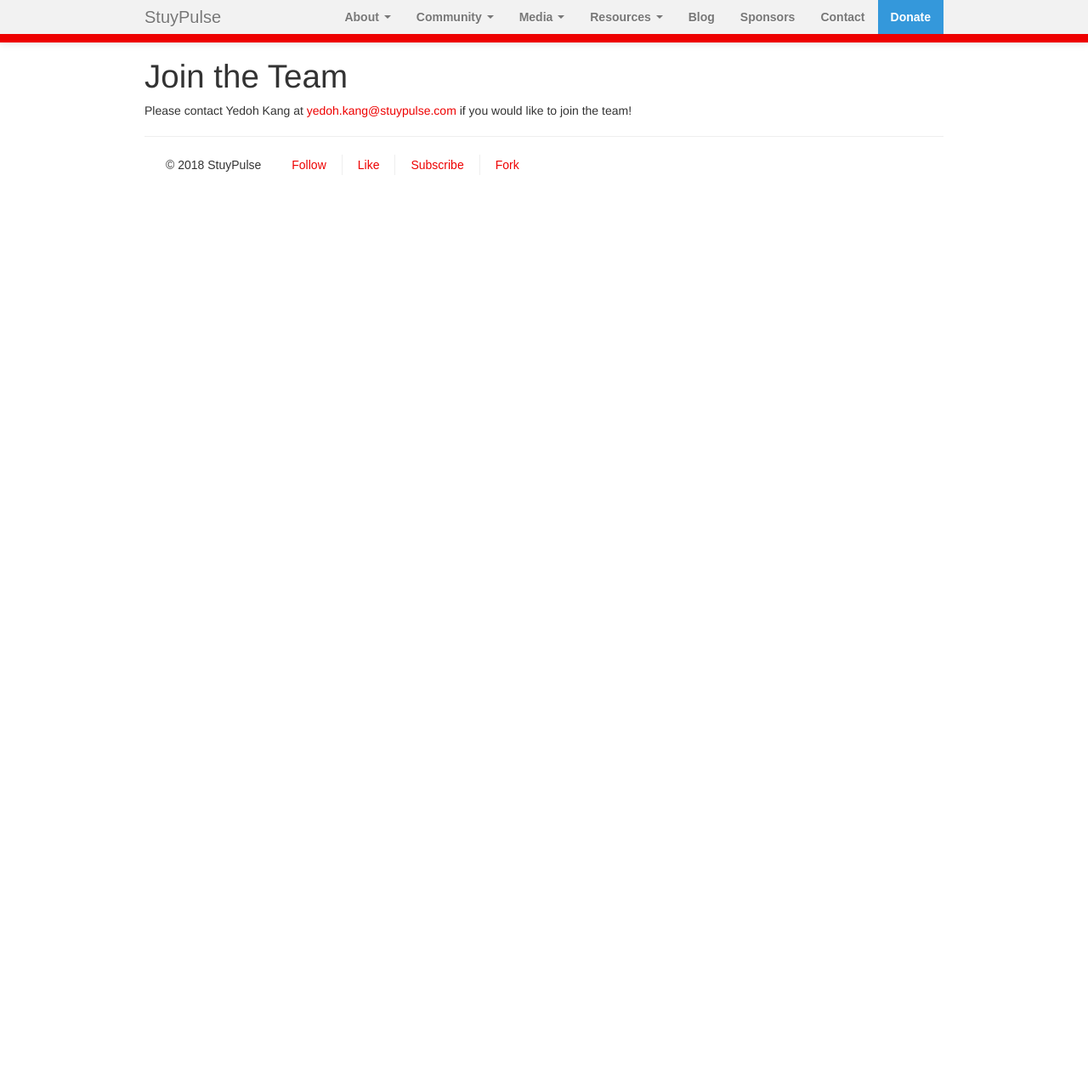
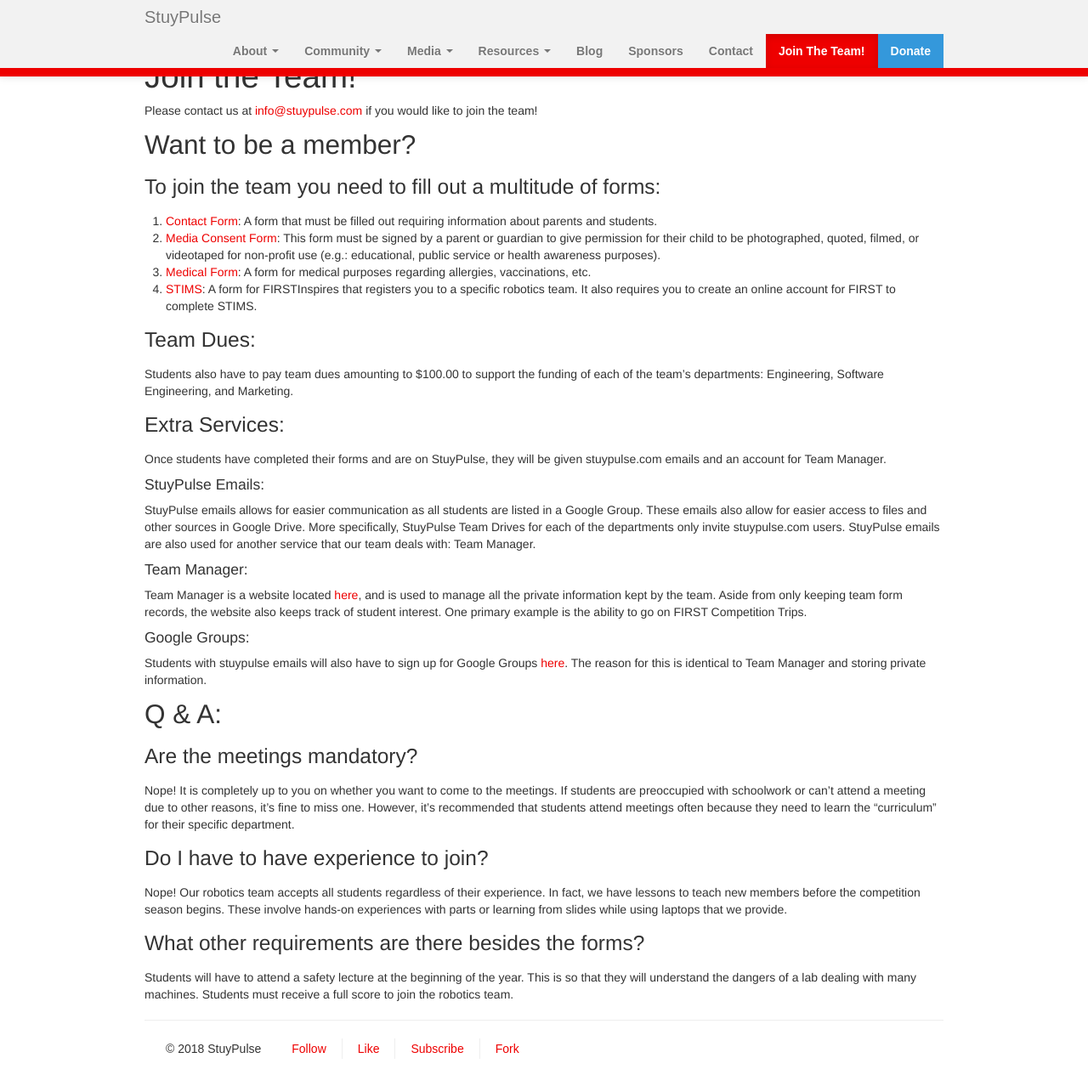
Before and after one commit to StuyPulse/team694.github.io, a Jekyll site: the page built from join/index.md, in a window 1280 px wide and 1286 px high. Shown: the whole window at 85% size. Built offline with Jekyll 4.4.1, drawn with Linux system fonts in a browser that asks for light colours; nearby versions of some CDN libraries.

Commit message:
Add Join The Team! page and Q&A (#142)
* Edit join page and add to nav-bar

* Add q and a, as well as other information on the join team

* Change coby's email to info@stuypulse.com

* Edit the hyperlink in HTML to fix travis errors

* Add typhoeus to html-proofer to lengthen timeout

* Change html to markdown syntax

* Change the addition of a new tab when clicking hyperlink

* Fix Team Manager instances

```diff
--- a/_includes/navbar.html
+++ b/_includes/navbar.html
@@ -46,6 +46,7 @@
                             <li{% if page.url contains '/blog/' %} class="active"{% endif %}><a href="/blog/">Blog</a></li>
                             <li{% if page.url == '/sponsors/' %} class="active"{% endif %}><a href="/sponsors/">Sponsors</a></li>
                             <li{% if page.url == '/contact/' %} class="active"{% endif %}><a href="/contact/">Contact</a></li>
+                            <li{% if page.url == '/join/' %} class="active"{% endif %}><a href="/join/">Join The Team! </a></li>
                             <li id="donate"><a href="/donate/" >Donate</a></li>
                         </ul>
                     </div><!--/.nav-collapse -->
--- a/join/index.md
+++ b/join/index.md
@@ -1,6 +1,40 @@
 ---
 layout: page
-title: Join the Team
-description: For newbies to access the contact form.
+title: Join the Team!
+description: Page for those who are interested in joining Robotics.
 ---
-Please contact Yedoh Kang at <yedoh.kang@stuypulse.com> if you would like to join the team!
+Please contact us at <info@stuypulse.com> if you would like to join the team!
+<a>
+## Want to be a member?
+
+### To join the team you need to fill out a multitude of forms:
+1. [Contact Form](https://goo.gl/forms/oWd0ZdO5dw0XKgBs2): A form that must be filled out requiring information about parents and students.
+2. [Media Consent Form](https://drive.google.com/file/d/0B8g81hwwtg-rSlZZQTRmVVA3N2c/view): This form must be signed by a parent or guardian to give permission for their child to be photographed, quoted, filmed, or videotaped for non-profit use (e.g.: educational, public service or health awareness purposes).
+3. [Medical Form](https://drive.google.com/file/d/0B8g81hwwtg-rYy15Yzhhd2ltSlk/view): A form for medical purposes regarding allergies, vaccinations, etc.
+4. [STIMS](https://my.firstinspires.org/Dashboard/): A form for FIRSTInspires that registers you to a specific robotics team. It also requires you to create an online account for FIRST to complete STIMS.
+
+### Team Dues:
+Students also have to pay team dues amounting to $100.00 to support the funding of each of the team's departments: Engineering, Software Engineering, and Marketing.
+
+### Extra Services:
+Once students have completed their forms and are on StuyPulse, they will be given stuypulse.com emails and an account for Team Manager.
+
+#### StuyPulse Emails:
+StuyPulse emails allows for easier communication as all students are listed in a Google Group. These emails also allow for easier access to files and other sources in Google Drive. More specifically, StuyPulse Team Drives for each of the departments only invite stuypulse.com users. StuyPulse emails are also used for another service that our team deals with: Team Manager.
+
+#### Team Manager:
+Team Manager is a website located [here](https://manage.stuypulse.com), and is used to manage all the private information kept by the team. Aside from only keeping team form records, the website also keeps track of student interest. One primary example is the ability to go on FIRST Competition Trips.
+
+#### Google Groups:
+Students with stuypulse emails will also have to sign up for Google Groups [here](https://groups.google.com/a/stuypulse.com/forum/#!myforums). The reason for this is identical to Team Manager and storing private information.
+<a>
+## Q & A:
+
+### Are the meetings mandatory?
+Nope! It is completely up to you on whether you want to come to the meetings. If students are preoccupied with schoolwork or can't attend a meeting due to other reasons, it's fine to miss one. However, it's recommended that students attend meetings often because they need to learn the "curriculum" for their specific department.
+
+### Do I have to have experience to join?
+Nope! Our robotics team accepts all students regardless of their experience. In fact, we have lessons to teach new members before the competition season begins. These involve hands-on experiences with parts or learning from slides while using laptops that we provide.
+
+### What other requirements are there besides the forms?
+Students will have to attend a safety lecture at the beginning of the year. This is so that they will understand the dangers of a lab dealing with many machines. Students must receive a full score to join the robotics team.
```
Also changed, not shown: about/website/index.md (+1 -1 lines), .travis.yml.
